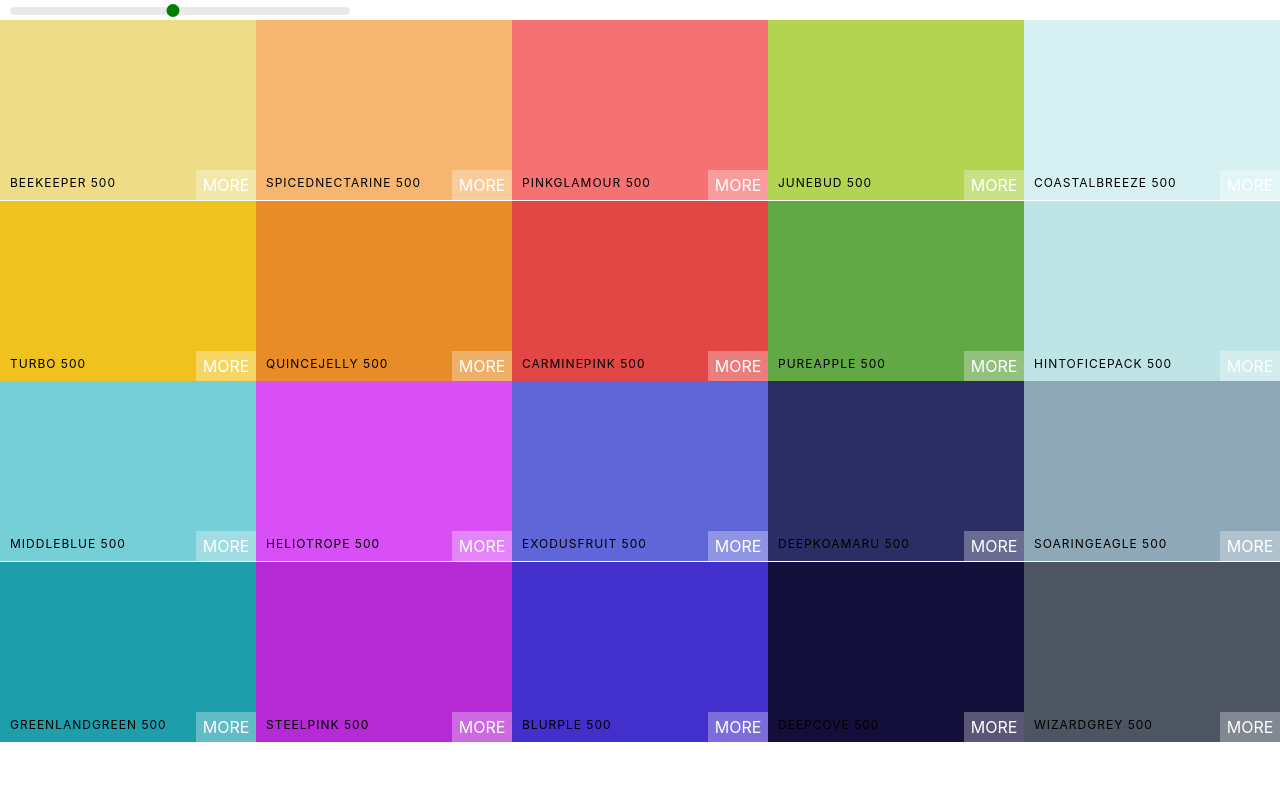
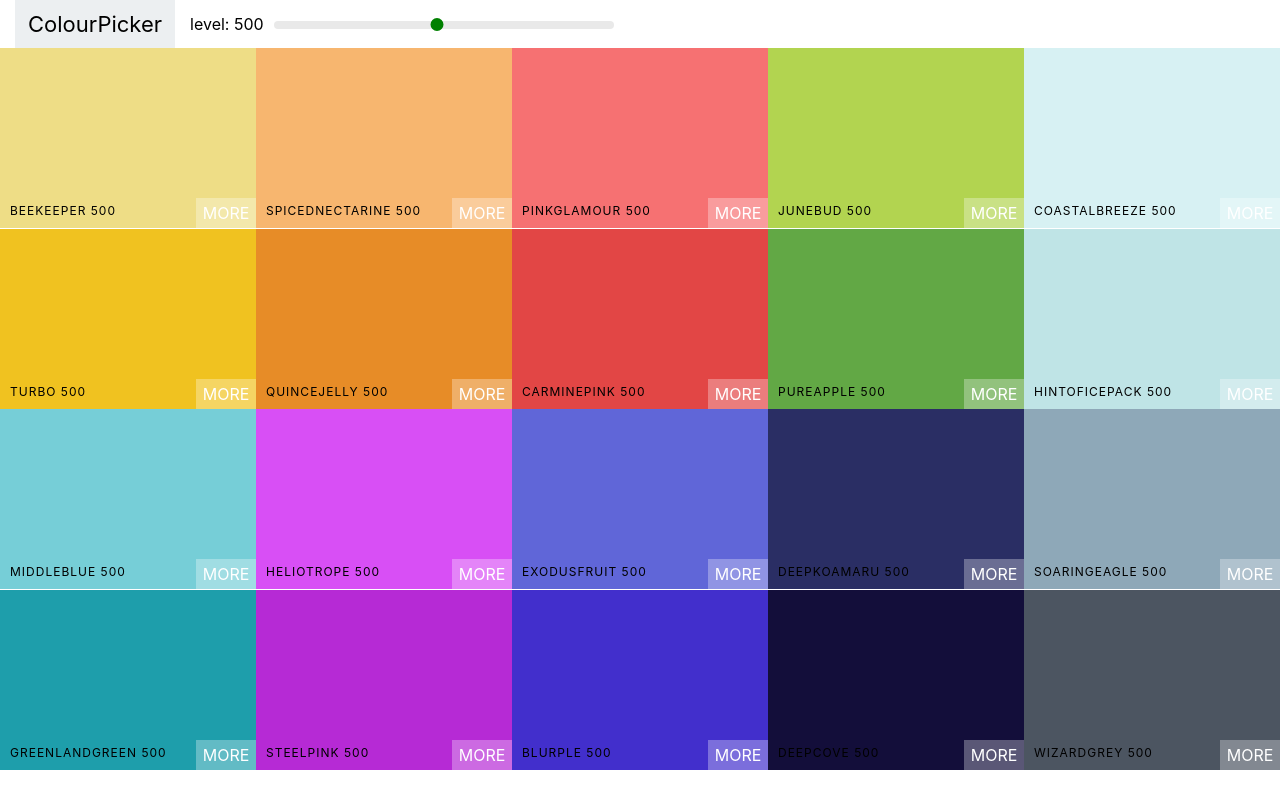
Before and after one commit to krniya/ColourPicker_React, a React (Create React App) app: page / in a window 1280 px wide. Built offline with nearby package versions, Linux system fonts and the light colour scheme.

Commit message:
Navbar Added

```diff
--- /dev/null
+++ b/src/NavBar.css
@@ -0,0 +1,51 @@
+.slider {
+    width: 340px;
+    margin: 0 10px;
+    display: inline-block;
+}
+
+.rc-slider-track {
+    background-color: transparent;
+}
+
+.rc-slider-rail {
+    height: 8px;
+}
+
+.rc-slider-handle,
+.rc-slider-handle:active,
+.rc-slider-handle:focus,
+.rc-slider-handle:hover {
+    background-color: green;
+    outline: none;
+    border: 2px solid green;
+    box-shadow: none;
+    width: 13px;
+    height: 13px;
+    margin-left: -7px;
+    margin-top: -3px;
+}
+
+.NavBar {
+    display: flex;
+    align-items: center;
+    justify-content: flex-start;
+    height: 6vh;
+}
+
+.logo {
+    margin: 15px;
+    padding: 0 13px;
+    font-size: 22px;
+    background-color: #eceff1;
+    font-family: -apple-system, BlinkMacSystemFont, 'Segoe UI', Roboto, Oxygen, Ubuntu, Cantarell, 'Open Sans', 'Helvetica Neue', sans-serif;
+    height: 100%;
+    display: flex;
+    align-items: center;
+
+}
+
+.logo a {
+    text-decoration: none;
+    color: black;
+}
--- /dev/null
+++ b/src/NavBar.js
@@ -0,0 +1,28 @@
+/* eslint-disable jsx-a11y/anchor-is-valid */
+import React, { Component } from 'react'
+import Slider from "rc-slider";
+import 'rc-slider/assets/index.css'
+import './NavBar.css'
+
+class NavBar extends Component {
+    render() {
+        const { level, changeLevel } = this.props;
+        return (
+
+            <header className="NavBar">
+                <div className="logo">
+                    <a href="#">ColourPicker</a>
+                </div>
+                <div className="slider-container">
+                    <span>level: {level}</span>
+                    <div className="slider">
+                        <Slider defaultValue={level} min={100} max={900} onAfterChange={changeLevel} step={100} />
+                    </div>
+                </div>
+
+            </header>
+        )
+    }
+}
+
+export default NavBar;
--- a/src/Palatte.js
+++ b/src/Palatte.js
@@ -1,10 +1,7 @@
 import React, { Component } from 'react';
 import ColorBox from './ColorBox';
-import 'rc-slider/assets/index.css'
 import './Palette.css'
-import Slider from "rc-slider";
-
-
+import NavBar from './NavBar'
 class Palatte extends Component {
     constructor(props) {
         super(props)
@@ -22,9 +19,7 @@
         ))
         return (
             <div className='Palette'>
-                <div className="slider">
-                    <Slider defaultValue={level} min={100} max={900} onAfterChange={this.changeLevel} step={100} />
-                </div>
+                <NavBar level={level} changeLevel={this.changeLevel} />
                 {/* TODO: Nav bar goes here */}
                 <div className='Palette-color'>
                     {colorBoxes}
--- a/src/Palette.css
+++ b/src/Palette.css
@@ -4,31 +4,3 @@
 .Palette-color {
     height: 90%;
 }
-
-.slider {
-    width: 340px;
-    margin: 0 10px;
-    display: inline-block;
-}
-
-.rc-slider-track {
-    background-color: transparent;
-}
-
-.rc-slider-rail {
-    height: 8px;
-}
-
-.rc-slider-handle,
-.rc-slider-handle:active,
-.rc-slider-handle:focus,
-.rc-slider-handle:hover {
-    background-color: green;
-    outline: none;
-    border: 2px solid green;
-    box-shadow: none;
-    width: 13px;
-    height: 13px;
-    margin-left: -7px;
-    margin-top: -3px;
-}
```
Also changed, not shown: 1 other file (tests, documents, lock files or other folders).
